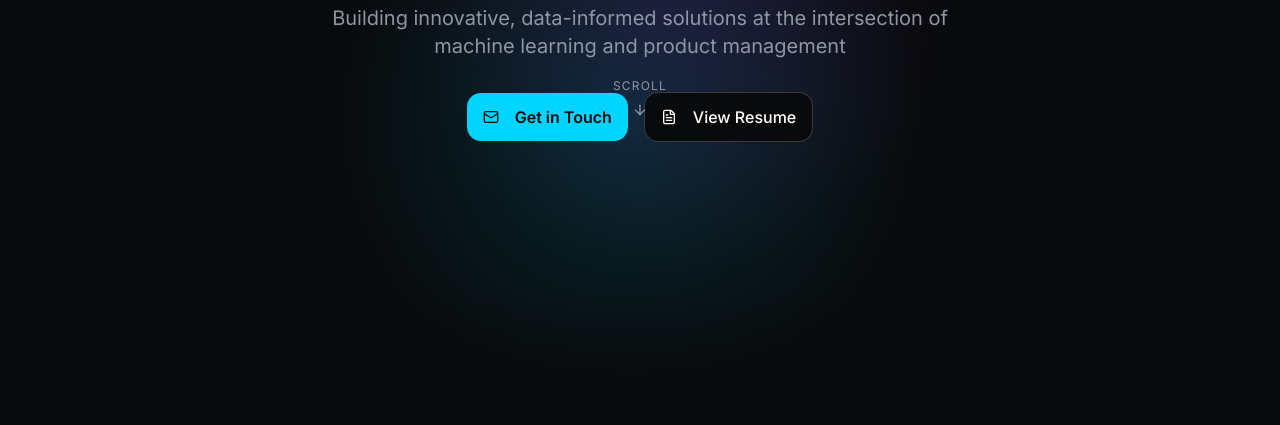
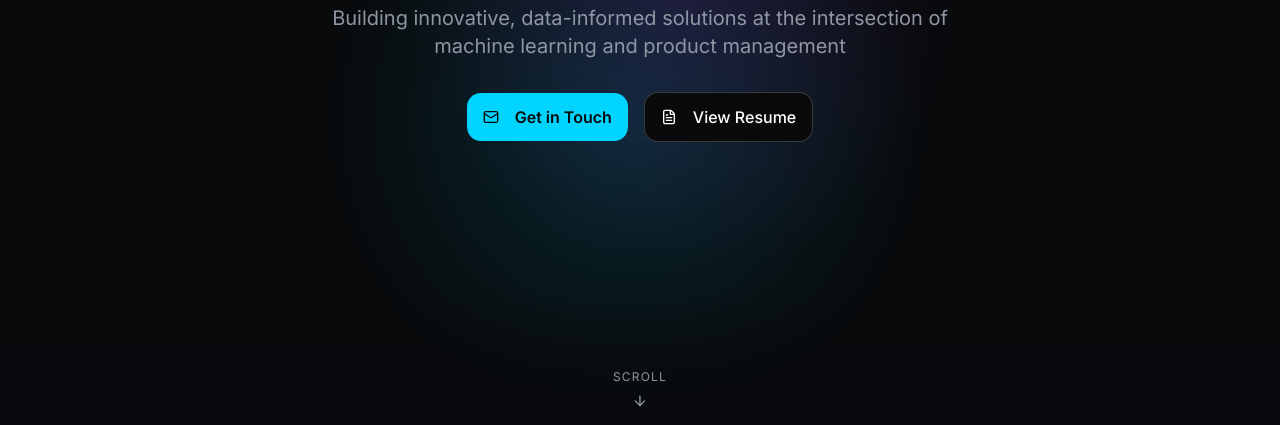
Before and after one commit to demersaj/portfolio-updated, a React (Vite) app: page / in a window 1280 px wide. Shown: the part 375-800 px from the top of the page. Built offline with nearby package versions, Linux system fonts and the light colour scheme.

Commit message:
Fix scroll button

```diff
--- a/src/sections/Hero.tsx
+++ b/src/sections/Hero.tsx
@@ -1,5 +1,5 @@
 import { motion } from 'framer-motion';
-import { ArrowDown, FileText, Mail, Notebook } from 'lucide-react';
+import { ArrowDown, FileText, Mail } from 'lucide-react';
 import { Button } from '@/components/ui/button';
 
 export function Hero() {
@@ -110,13 +110,14 @@ export function Hero() {
             View Resume
           </Button>
         </motion.div>
+      </div>
 
-        {/* Scroll Indicator */}
+      {/* Scroll Indicator - outside content div so it's anchored to viewport bottom */}
       <motion.div
         initial={{ opacity: 0 }}
         animate={{ opacity: 1 }}
         transition={{ duration: 0.6, delay: 0.8 }}
-          className="absolute bottom-8 left-1/2 -translate-x-1/2"
+        className="absolute bottom-6 left-1/2 -translate-x-1/2 z-10"
       >
         <motion.button
           onClick={() => scrollToSection('#about')}
@@ -128,7 +129,6 @@ export function Hero() {
           <ArrowDown className="h-4 w-4" />
         </motion.button>
       </motion.div>
-      </div>
 
       {/* Bottom Gradient Fade */}
       <div className="absolute bottom-0 left-0 right-0 h-32 bg-gradient-to-t from-background to-transparent" />
```
Lines whose indentation alone changed are shown as unchanged.
